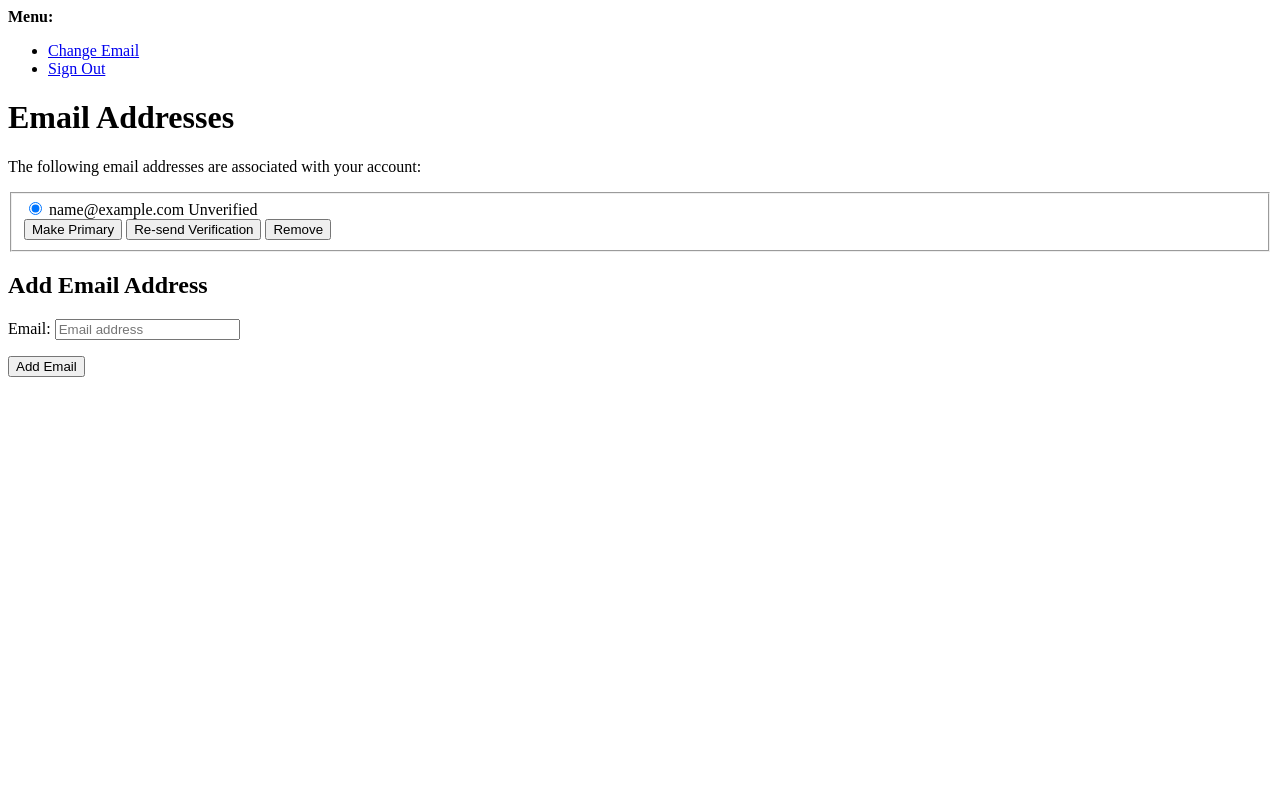
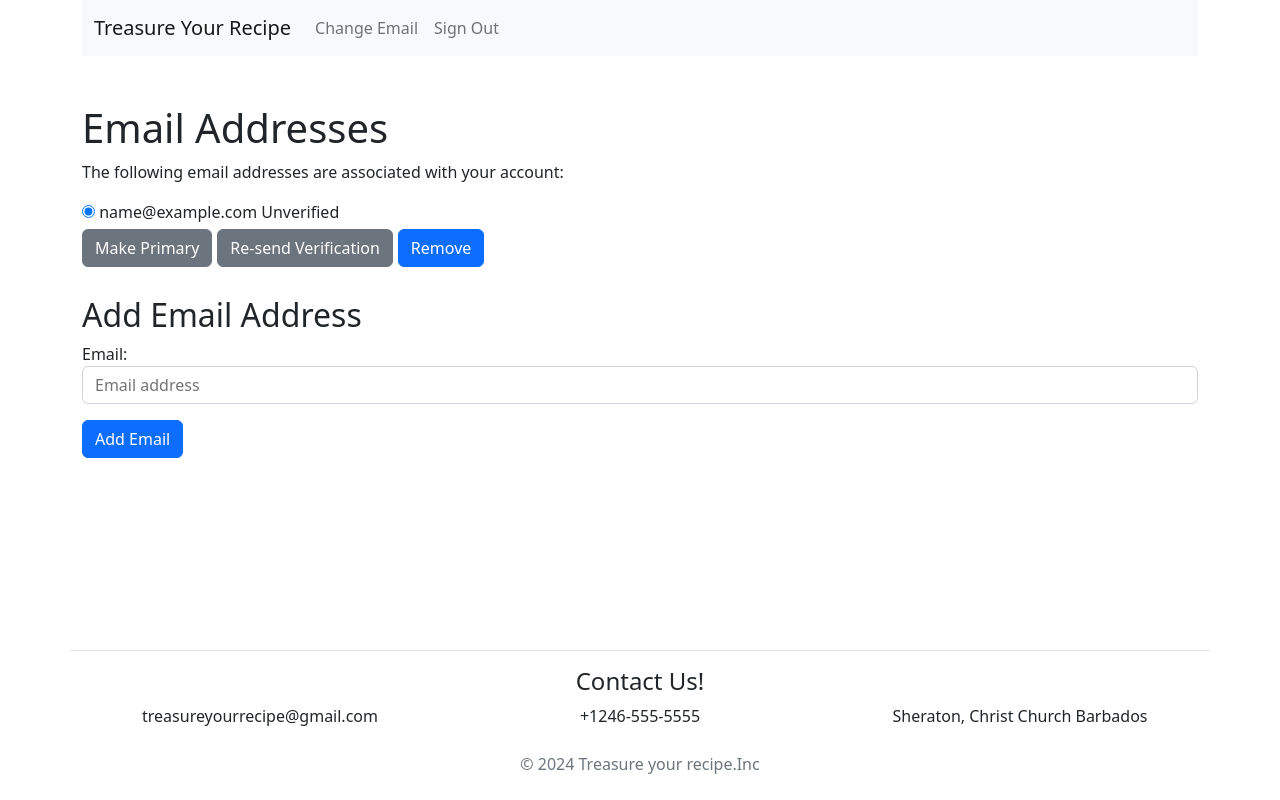
Before and after one commit to AyishaSandiford/treasure-your-recipe-pp4, a Django app: page /accounts/email/ in a window 1280 px wide. Run offline with Django 4.2, Linux system fonts and the light colour scheme; the visitor is signed in with stand-in values (Sample User, id 1); data comes from the database, SQL or seed files in the repository; some libraries are stand-ins or nearby versions.

Commit message:
stlye footer and allauth account pages for better navigation and page styles

```diff
--- a/recipe/templates/recipe/dashboard/show.html
+++ b/recipe/templates/recipe/dashboard/show.html
@@ -3,7 +3,7 @@
 {% block content %}
 <div class="container">
     <h1>{{recipe.title}}</h1>
-    <p> <h5>Ingredients:</h5> {{ recipe.ingredients|linebreaks }}{{recipe.ingredients}}</p>
+    <p> <h5>Ingredients:</h5> {{ recipe.ingredients|linebreaks }}</p>
     <p> <h5>Instructions:</h5> {{ recipe.instructions|linebreaks }}</p>
 
     <a href= "/recipe/edit/{{ recipe.id }}">
--- a/static/css/base.css
+++ b/static/css/base.css
@@ -1,3 +1,17 @@
+body{
+    min-height: 100vh;
+    display: flex;
+    flex-direction: column;
+}
+
+main {
+    margin-bottom: 40px;
+}
+
+footer {
+    margin-top: auto;
+}
+
 .errorlist {
     list-style: none;
     padding-left: 0;
@@ -17,3 +31,59 @@
     width: 100%;
     max-width: 50%;
 }
+
+form.all-auth {
+   text-align: left;
+}
+
+form.all-auth label {
+    display: block;
+}
+
+form.all-auth input {
+    display: block;
+    width: 100%;
+    padding: .375rem .75rem;
+    font-size: 1rem;
+    font-weight: 400;
+    line-height: 1.5;
+    color: #212529;
+    background-color: #fff;
+    background-clip: padding-box;
+    border: 1px solid #ced4da;
+    -webkit-appearance: none;
+    -moz-appearance: none;
+    appearance: none;
+    border-radius: .375rem;
+    transition: border-color .15s ease-in-out, box-shadow .15s ease-in-out;
+}
+
+form.all-auth ul {
+    padding-left: 0px;
+}
+
+form.all-auth ul li {
+    list-style: none;
+    border-bottom: solid 1px #EEE;
+    margin-bottom: 5px;
+    padding-bottom: 5px;
+    margin-left: 0;
+    font-size: 0.8rem;
+}
+
+form.all-auth button.primaryAction, form.all-auth button.secondaryAction {
+    display: none;
+}
+
+form .buttonHolder {
+    display: flex;
+    gap: 5px;
+    margin: 5px 0;
+}
+
+.all-auth-messages {
+    padding: 20px;
+    border: solid 1px #EEE;
+    border-radius: 15px;
+    margin: 20px auto;
+}
--- a/templates/account/base.html
+++ b/templates/account/base.html
@@ -1,9 +1,12 @@
+{% load static %}
 {% load i18n %}
 <!DOCTYPE html>
 <html>
   <head>
     <meta http-equiv="X-UA-Compatible" content="IE=edge">
     <meta name="viewport" content="width=device-width, initial-scale=1.0">
+    <link rel="stylesheet" href="https://cdnjs.cloudflare.com/ajax/libs/bootstrap/5.2.3/css/bootstrap.min.css" integrity="sha512-SbiR/eusphKoMVVXysTKG/7VseWii+Y3FdHrt0EpKgpToZeemhqHeZeLWLhJutz/2ut2Vw1uQEj2MbRF+TVBUA==" crossorigin="anonymous" referrerpolicy="no-referrer" />
+    <link rel="stylesheet" href="{% static 'css/base.css' %}" />
     <title>{% block head_title %}{% endblock head_title %}</title>
     {% block extra_head %}
     {% endblock extra_head %}
@@ -11,8 +14,32 @@
   <body>
     {% block body %}
 
+    <div class="container mb-5">
+      <header>
+        <nav class="navbar navbar-expand-lg bg-light">
+          <div class="container-fluid">
+            <a class="navbar-brand" href="{% url 'home' %}">Treasure Your Recipe</a>
+            <button class="navbar-toggler" type="button" data-bs-toggle="collapse" data-bs-target="#navbarNavAltMarkup" aria-controls="navbarNavAltMarkup" aria-expanded="false" aria-label="Toggle navigation">
+              <span class="navbar-toggler-icon"></span>
+            </button>
+            <div class="collapse navbar-collapse" id="navbarNavAltMarkup">
+              <div class="navbar-nav">
+                {% if user.is_authenticated %}
+                <a class="nav-link" href="{% url 'account_email' %}">{% trans "Change Email" %}</a>
+                <a class="nav-link" href="{% url 'account_logout' %}">{% trans "Sign Out" %}</a>
+                {% else %}
+                <a class="nav-link" href="{% url 'account_login' %}">{% trans "Sign In" %}</a>
+                <a class="nav-link" href="{% url 'account_signup' %}">{% trans "Sign Up" %}</a>
+                {% endif %}
+              </div>
+            </div>
+          </div>
+        </nav>
+      </header>
+    </div>
+    <main>
       {% if messages %}
-    <div>
+      <div class="container all-auth-messages">
         <strong>{% trans "Messages:" %}</strong>
         <ul>
           {% for message in messages %}
@@ -22,22 +49,25 @@
       </div>
       {% endif %}
 
-    <div>
-      <strong>{% trans "Menu:" %}</strong>
-      <ul>
-        {% if user.is_authenticated %}
-        <li><a href="{% url 'account_email' %}">{% trans "Change Email" %}</a></li>
-        <li><a href="{% url 'account_logout' %}">{% trans "Sign Out" %}</a></li>
-        {% else %}
-        <li><a href="{% url 'account_login' %}">{% trans "Sign In" %}</a></li>
-        <li><a href="{% url 'account_signup' %}">{% trans "Sign Up" %}</a></li>
-        {% endif %}
-      </ul>
-    </div>
       {% block content %}
       {% endblock content %}
       {% endblock body %}
       {% block extra_body %}
       {% endblock extra_body %}
+    </main>
+
+    <footer class="container py-3 mb-2 border-top text-center">
+      <h4>Contact Us!</h4>
+      <div class="row">
+        <div class="col-md-4">treasureyourrecipe@gmail.com</div>
+        <div class="col-md-4">+1246-555-5555</div>
+        <div class="col-md-4">Sheraton, Christ Church Barbados</div>
+      </div>
+      <div class="text-muted text-center mt-4">&copy; 2024 Treasure your recipe.Inc</div>
+    </footer>
+
+    {% block onload_js%}
+    <script src="https://cdnjs.cloudflare.com/ajax/libs/bootstrap/5.2.3/js/bootstrap.min.js" integrity="sha512-1/RvZTcCDEUjY/CypiMz+iqqtaoQfAITmNSJY17Myp4Ms5mdxPS5UV7iOfdZoxcGhzFbOm6sntTKJppjvuhg4g==" crossorigin="anonymous" referrerpolicy="no-referrer"></script>
+    {% endblock %}
   </body>
 </html>
--- a/templates/account/email.html
+++ b/templates/account/email.html
@@ -5,6 +5,8 @@
 {% block head_title %}{% trans "Email Addresses" %}{% endblock head_title %}
 
 {% block content %}
+<div class="container">
+
     <h1>{% trans "Email Addresses" %}</h1>
 {% if emailaddresses %}
 <p>{% trans 'The following email addresses are associated with your account:' %}</p>
@@ -31,9 +33,9 @@
   {% endfor %}
 
 <div class="buttonHolder">
-      <button class="secondaryAction" type="submit" name="action_primary" >{% trans 'Make Primary' %}</button>
-      <button class="secondaryAction" type="submit" name="action_send" >{% trans 'Re-send Verification' %}</button>
-      <button class="primaryAction" type="submit" name="action_remove" >{% trans 'Remove' %}</button>
+      <button class="secondaryAction btn btn-secondary" type="submit" name="action_primary" >{% trans 'Make Primary' %}</button>
+      <button class="secondaryAction btn btn-secondary" type="submit" name="action_send" >{% trans 'Re-send Verification' %}</button>
+      <button class="primaryAction btn btn-primary" type="submit" name="action_remove" >{% trans 'Remove' %}</button>
 </div>
 
 </fieldset>
@@ -44,15 +46,16 @@
 {% endif %}
 
   {% if can_add_email %}
-    <h2>{% trans "Add Email Address" %}</h2>
+    <h2 class="mt-4">{% trans "Add Email Address" %}</h2>
 
-    <form method="post" action="{% url 'account_email' %}" class="add_email">
+    <form class="all-auth" method="post" action="{% url 'account_email' %}" class="add_email">
         {% csrf_token %}
         {{ form.as_p }}
-        <button name="action_add" type="submit">{% trans "Add Email" %}</button>
+        <button class="btn btn-primary" name="action_add" type="submit">{% trans "Add Email" %}</button>
     </form>
   {% endif %}
 
+</div>
 {% endblock content %}
 
 
--- a/templates/account/login.html
+++ b/templates/account/login.html
@@ -18,7 +18,7 @@
     {% if redirect_field_value %}
     <input type="hidden" name="{{ redirect_field_name }}" value="{{ redirect_field_value }}" />
     {% endif %}
-    <button class="primaryAction" type="submit">{% trans "Sign In" %}</button>
+    <button class="primaryAction btn btn-primary" type="submit">{% trans "Sign In" %}</button>
     <a class="button secondaryAction" href="{% url 'account_reset_password' %}">{% trans "Forgot Password?" %}</a>
   </form>
 </div>
--- a/templates/account/logout.html
+++ b/templates/account/logout.html
@@ -15,7 +15,7 @@
   {% if redirect_field_value %}
   <input type="hidden" name="{{ redirect_field_name }}" value="{{ redirect_field_value }}"/>
   {% endif %}
-  <button type="submit">{% trans 'Sign Out' %}</button>
+  <button class="btn btn-primary" type="submit">{% trans 'Sign Out' %}</button>
 </form>
 </div>
 
```
Also changed, not shown: home/templates/home/index.html (+6 -3 lines), recipe/templates/recipe/dashboard/dashboard.html (+10 -1 lines), static/css/recipe.css (+14 -0 lines), templates/account/signup.html (+5 -4 lines), templates/includes/footer.html (+9 -17 lines), templates/recipe/base.html (+9 -0 lines), templates/recipe/footer.html (+10 -9 lines). Lines whose indentation alone changed are shown as unchanged.
